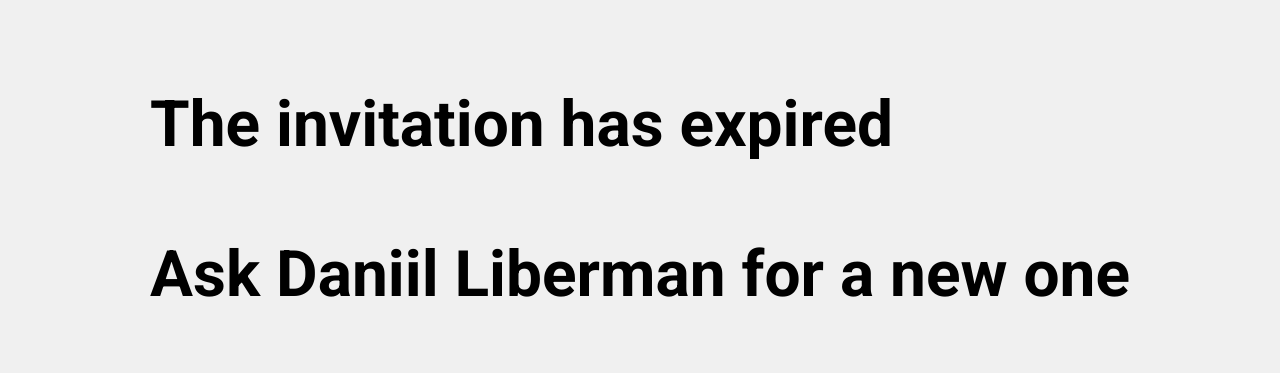
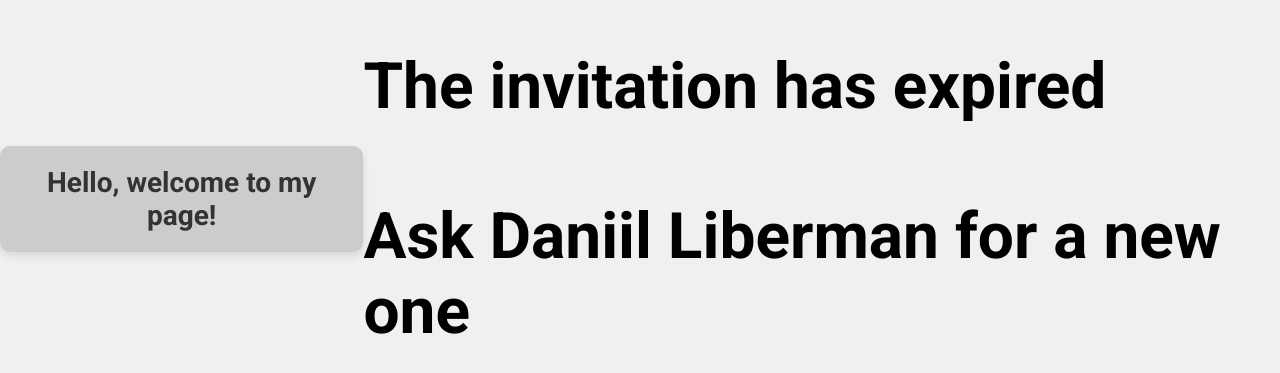
Before and after one commit to libermans/human, a plain HTML site: page index.html in a window 1280 px wide. Shown: the part 201-574 px from the top of the page. Drawn offline with Linux system fonts and the light colour scheme.

Commit message:
Update index.html

```diff
--- a/index.html
+++ b/index.html
@@ -23,6 +23,10 @@
 
 </head>
 <body>
+  <div class="text-frame">
+    <div class="centered-text">Hello, welcome to my page!</div>
+  </div>
+
 <h1>The invitation has expired
   <br><br>
   Ask <a id="inviter_name">a</a> for a new one
```
